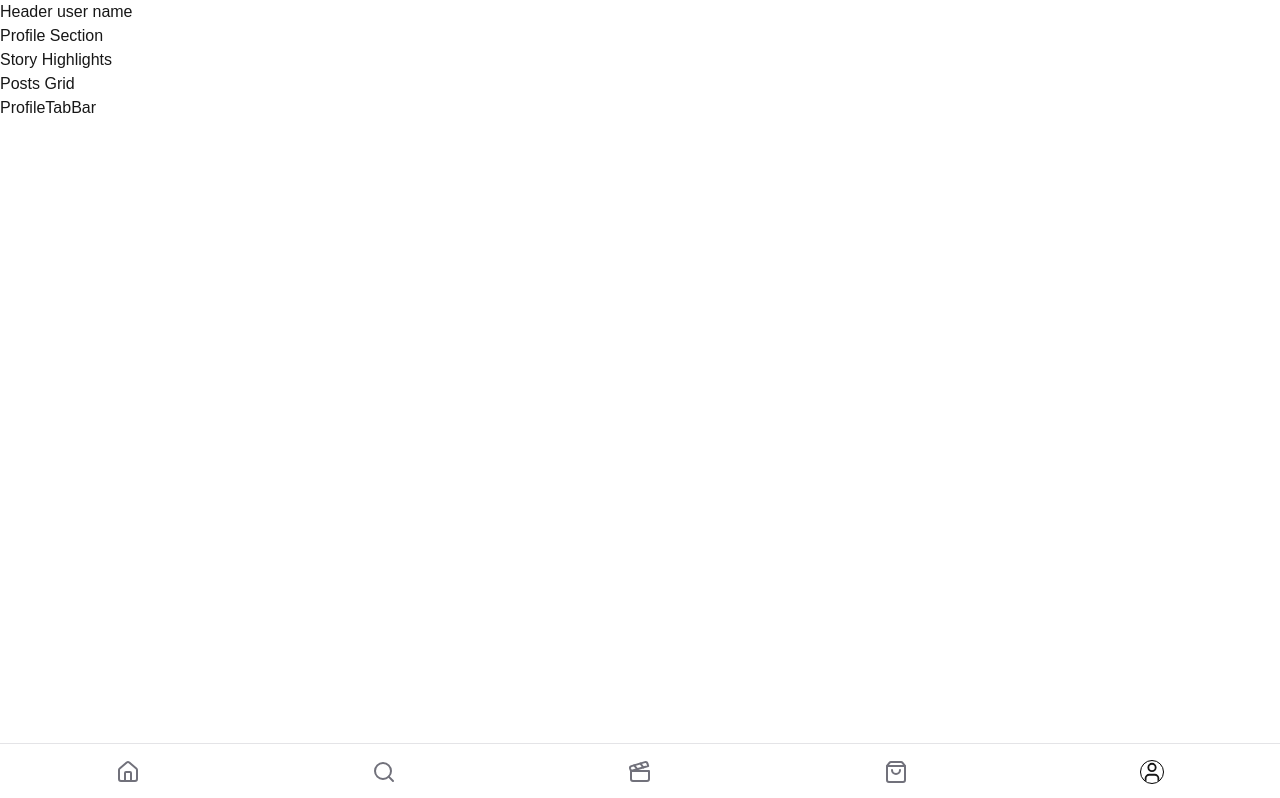
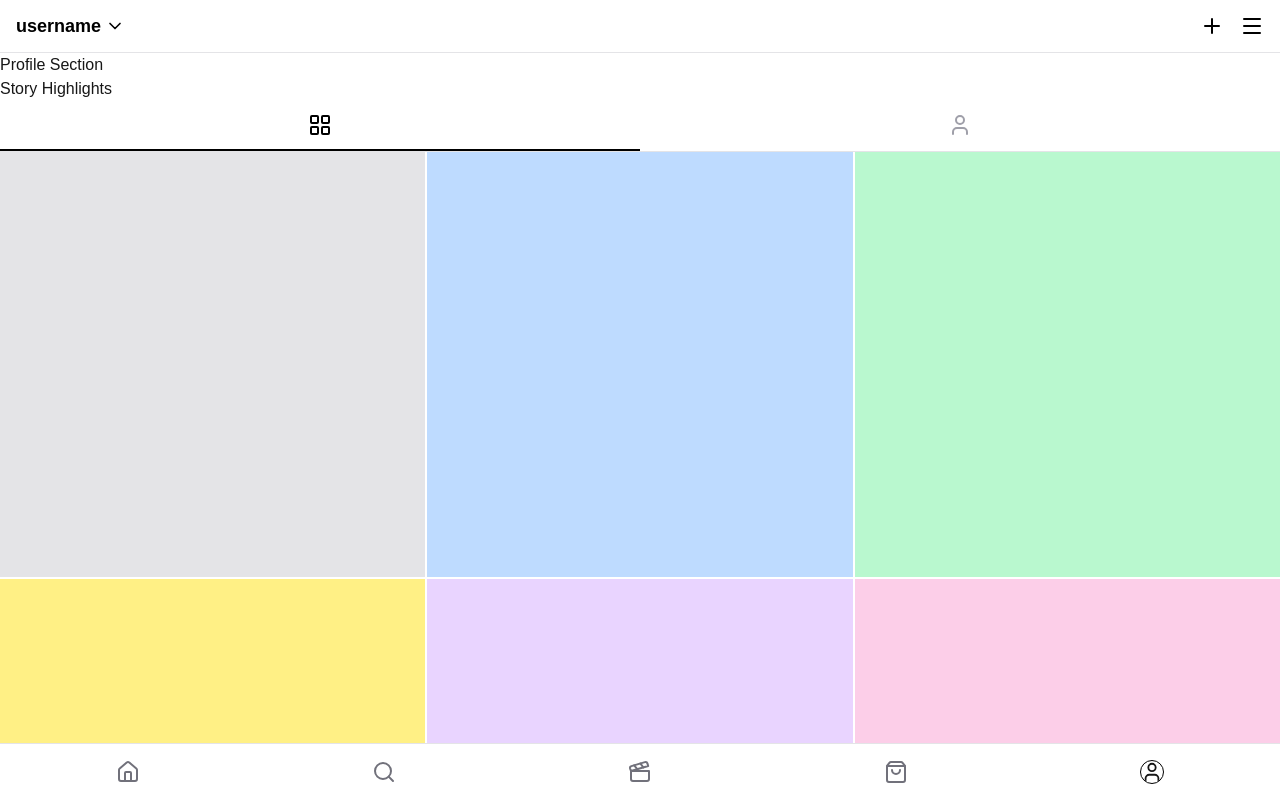
Before and after one commit to nummunoil/my-app-ig, a Next.js app: page /profile in a window 1280 px wide. Shown: the top 798 px of the page. Built offline with nearby package versions, Linux system fonts and the light colour scheme.

Commit message:
profile post grid tab

```diff
--- /dev/null
+++ b/app/components/ProfileHeader.tsx
@@ -0,0 +1,19 @@
+import { ChevronDown, Menu, Plus } from "lucide-react";
+
+const ProfileHeader = ({ username = "username" }: { username?: string }) => {
+  const iconClass = "h-6 w-6 text-black";
+  return (
+    <header className="sticky top-0 z-10 flex items-center justify-between border-b border-zinc-200 bg-white px-4 py-3 ">
+      <div className="flex items-center gap-1">
+        <span className="text-lg font-semibold text-black">{username}</span>
+        <ChevronDown className="h-5 w-5 text-black" size={20} />
+      </div>
+      <div className="flex items-center gap-4">
+        <Plus className={iconClass} size={24} />
+        <Menu className={iconClass} size={24} />
+      </div>
+    </header>
+  );
+};
+
+export default ProfileHeader;
--- /dev/null
+++ b/app/components/ProfilePostsGrid.tsx
@@ -0,0 +1,32 @@
+export type Post = {
+  id: number;
+  image: string;
+};
+
+type PostsGridProps = {
+  posts?: Post[];
+};
+
+const ProfilePostsGrid = ({
+  posts = [
+    { id: 1, image: "bg-zinc-200" },
+    { id: 2, image: "bg-blue-200" },
+    { id: 3, image: "bg-green-200" },
+    { id: 4, image: "bg-yellow-200" },
+    { id: 5, image: "bg-purple-200" },
+    { id: 6, image: "bg-pink-200" },
+    { id: 7, image: "bg-red-200" },
+    { id: 8, image: "bg-orange-200" },
+    { id: 9, image: "bg-gray-200" },
+  ],
+}: PostsGridProps) => {
+  return (
+    <div className="grid grid-cols-3 gap-0.5">
+      {posts.map((post) => (
+        <div key={post.id} className={`aspect-square ${post.image}`}></div>
+      ))}
+    </div>
+  );
+};
+
+export default ProfilePostsGrid;
--- /dev/null
+++ b/app/components/ProfileTabBar.tsx
@@ -0,0 +1,40 @@
+"use client";
+
+import { LayoutGrid, LucideIcon, User } from "lucide-react";
+import { useState } from "react";
+import ProfilePostsGrid from "./ProfilePostsGrid";
+
+type Tab = "posts" | "tagged";
+
+const TABS: { id: Tab; icon: LucideIcon }[] = [
+  { id: "posts", icon: LayoutGrid },
+  { id: "tagged", icon: User },
+];
+
+const ProfileTabBar = () => {
+  const [activeTab, setActiveTab] = useState<Tab>("posts");
+
+  return (
+    <>
+      <div className="flex border-b border-zinc-200">
+        {TABS.map(({ id, icon: Icon }) => (
+          <button
+            key={id}
+            type="button"
+            onClick={() => setActiveTab(id)}
+            className={`flex flex-1 items-center justify-center border-b-2 py-3 ${
+              activeTab === id
+                ? "border-black text-black dark:border-white dark:text-white"
+                : "border-transparent text-zinc-400"
+            }`}
+          >
+            <Icon className="h-6 w-6" />
+          </button>
+        ))}
+      </div>
+      {activeTab === "posts" ? <ProfilePostsGrid /> : <div>Tagged</div>}
+    </>
+  );
+};
+
+export default ProfileTabBar;
--- a/app/profile/page.tsx
+++ b/app/profile/page.tsx
@@ -1,13 +1,15 @@
 "use client";
+
+import ProfileHeader from "../components/ProfileHeader";
+import ProfileTabBar from "../components/ProfileTabBar";
 
 export default function ProfilePage() {
   return (
     <div>
-      <div>Header user name</div>
+      <ProfileHeader />
       <div>Profile Section</div>
       <div>Story Highlights</div>
-      <div>Posts Grid</div>
-      <div>ProfileTabBar</div>
+      <ProfileTabBar />
     </div>
   );
 }
```
